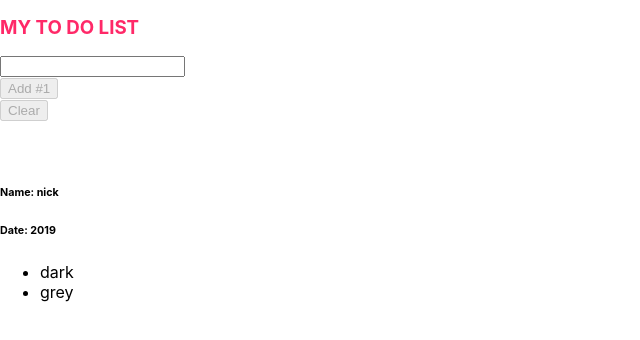
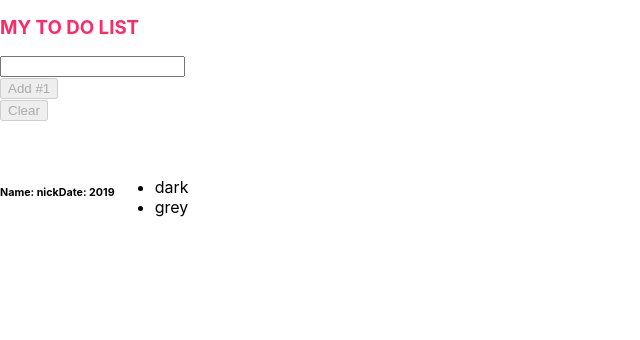
Before and after one commit to NicKAnderson038/ReactTestingEnzyme, a React (Create React App) app: page / in a window 1280 px wide. Shown: the top 340 px of the page, without its empty margins (0-640 px from the left). Built offline with nearby package versions, Linux system fonts and the light colour scheme.

Commit message:
added react-scripts-cssmodules

```diff
--- a/package.json
+++ b/package.json
@@ -6,7 +6,8 @@
     "lodash": "^4.17.11",
     "react": "^16.7.0",
     "react-dom": "^16.7.0",
-    "react-scripts": "2.1.3"
+    "react-scripts": "2.1.3",
+    "react-scripts-cssmodules": "^1.1.50"
   },
   "scripts": {
     "start": "react-scripts start",
--- a/src/components/LodashComp.js
+++ b/src/components/Lodash/LodashComp.js
@@ -1,5 +1,6 @@
 import React from 'react'
 import cloneDeep from 'lodash/cloneDeep'
+import classes from './LodashComp.module.css'
 
 const oldObj = {
   name: 'nick',
@@ -38,7 +39,7 @@ const lodashComp = () => {
     return(<li key={data.id}>{data.clouds}</li>)
   })
   return (
-    <div>
+    <div className={classes.main}>
       <h6>Name: {newObj.name}</h6>
       <h6>Date: {newObj.date}</h6>
       <ul>
--- /dev/null
+++ b/src/components/Lodash/LodashComp.module.css
@@ -0,0 +1,3 @@
+.main {
+    display: flex;
+}
--- a/src/components/Todo.js
+++ b/src/components/Todo.js
@@ -1,6 +1,6 @@
 import React, { Component } from 'react'
 import TodoList from './TodoList'
-import LodashComp from './LodashComp'
+import LodashComp from './Lodash/LodashComp'
 
 export class Todo extends Component {
       state = {
```
Also changed, not shown: 1 other file (tests, documents, lock files or other folders).
